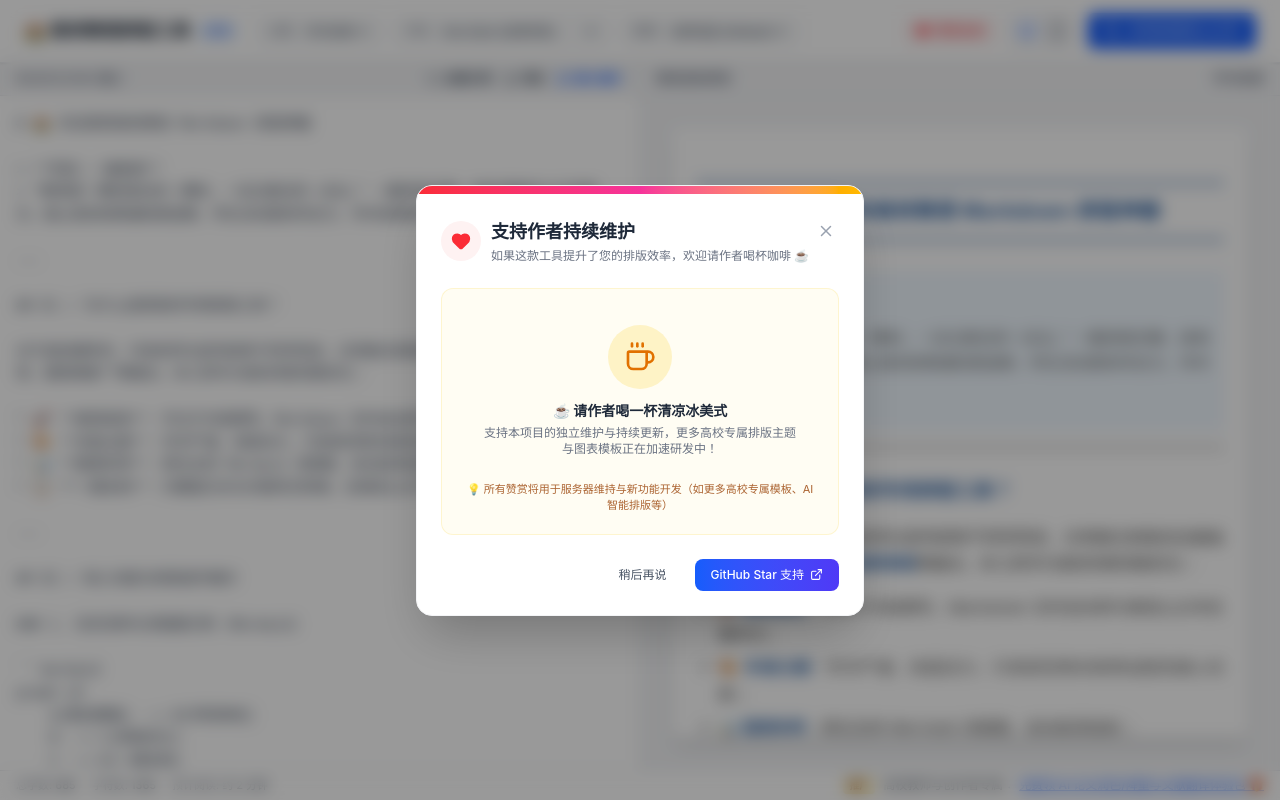
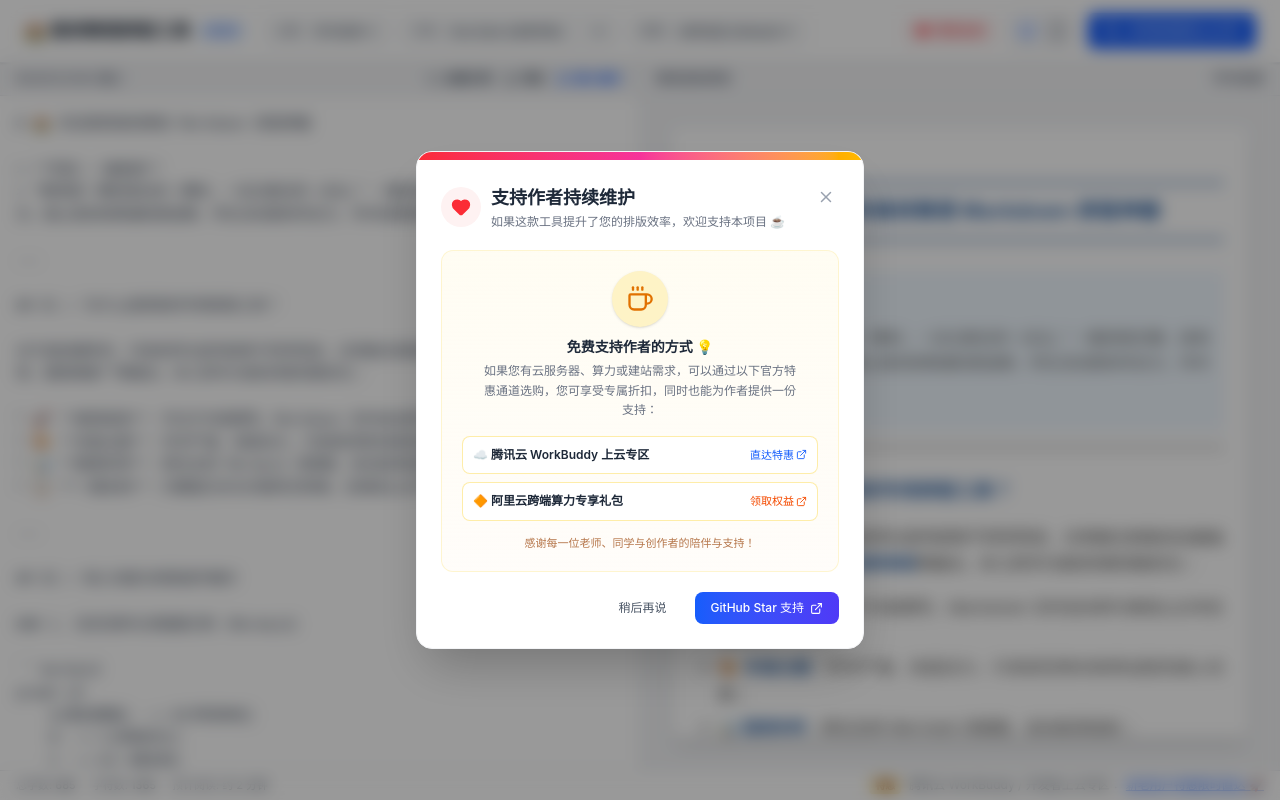
Before and after one commit to gongzyes/mdwechat, a React (Vite) app: page / in a window 1280 px wide. Both pictures are taken after a click on the button "赞赏支持". Built offline with nearby package versions, Linux system fonts and the light colour scheme.

Commit message:
feat: release v1.5.1 with real Tencent Cloud WorkBuddy & Aliyun affiliate partner links and refined sponsor modal

```diff
--- a/src/components/DonationModal.tsx
+++ b/src/components/DonationModal.tsx
@@ -35,30 +35,54 @@ export const DonationModal: React.FC<DonationModalProps> = ({ isOpen, onClose })
             </button>
           </div>
 
-          {/* 赞赏内容主体 */}
-          <div className="my-6 p-5 bg-amber-50/60 rounded-xl border border-amber-100/80 text-center">
-            {sponsorConfig.donation.qrImage ? (
-              <div className="flex justify-center my-2">
-                <img
-                  src={sponsorConfig.donation.qrImage}
-                  alt="赞赏二维码"
-                  className="w-48 h-48 object-contain rounded-lg shadow-sm"
-                />
-              </div>
-            ) : (
-              <div className="py-4">
-                <div className="inline-flex items-center justify-center w-16 h-16 rounded-full bg-amber-100 text-amber-600 mb-3">
-                  <Coffee size={32} />
+          {/* 赞赏与支持通道 */}
+          <div className="my-5 p-5 bg-gradient-to-b from-amber-50/60 to-orange-50/30 rounded-xl border border-amber-100/80 text-center">
+            <div className="inline-flex items-center justify-center w-14 h-14 rounded-full bg-amber-100 text-amber-600 mb-2.5 shadow-sm">
+              <Coffee size={28} />
+            </div>
+            <h4 className="text-sm font-bold text-gray-800">免费支持作者的方式 💡</h4>
+            <p className="text-xs text-gray-500 mt-1 max-w-xs mx-auto leading-relaxed">
+              如果您有云服务器、算力或建站需求，可以通过以下官方特惠通道选购，您可享受专属折扣，同时也能为作者提供一份支持：
+            </p>
+
+            <div className="mt-4 flex flex-col gap-2">
+              <a
+                href={sponsorConfig.bottomStatusAd.link}
+                target="_blank"
+                rel="noopener noreferrer"
+                className="flex items-center justify-between p-2.5 rounded-lg bg-white border border-amber-200/70 hover:border-blue-300 hover:shadow-sm transition-all text-left group"
+              >
+                <div className="flex items-center gap-2">
+                  <span className="text-xs font-semibold text-gray-800 group-hover:text-blue-600 transition-colors">
+                    ☁️ 腾讯云 WorkBuddy 上云专区
+                  </span>
                 </div>
-                <h4 className="text-sm font-semibold text-gray-800">☕ 请作者喝一杯清凉冰美式</h4>
-                <p className="text-xs text-gray-500 mt-1 max-w-xs mx-auto">
-                  支持本项目的独立维护与持续更新，更多高校专属排版主题与图表模板正在加速研发中！
-                </p>
-              </div>
-            )}
+                <span className="text-[11px] text-blue-600 font-medium flex items-center gap-0.5">
+                  <span>直达特惠</span>
+                  <ExternalLink size={11} />
+                </span>
+              </a>
 
-            <p className="text-[11px] text-amber-800/80 mt-2">
-              💡 {sponsorConfig.donation.note}
+              <a
+                href={sponsorConfig.copySuccessAd.link}
+                target="_blank"
+                rel="noopener noreferrer"
+                className="flex items-center justify-between p-2.5 rounded-lg bg-white border border-amber-200/70 hover:border-orange-300 hover:shadow-sm transition-all text-left group"
+              >
+                <div className="flex items-center gap-2">
+                  <span className="text-xs font-semibold text-gray-800 group-hover:text-orange-600 transition-colors">
+                    🔶 阿里云跨端算力专享礼包
+                  </span>
+                </div>
+                <span className="text-[11px] text-orange-600 font-medium flex items-center gap-0.5">
+                  <span>领取权益</span>
+                  <ExternalLink size={11} />
+                </span>
+              </a>
+            </div>
+
+            <p className="text-[11px] text-amber-800/70 mt-3.5">
+              感谢每一位老师、同学与创作者的陪伴与支持！
             </p>
           </div>
 
--- a/src/components/Editor.tsx
+++ b/src/components/Editor.tsx
@@ -230,7 +230,7 @@ export default function Editor() {
         <div className="flex items-center gap-5 flex-wrap">
           <div className="flex items-center gap-2">
             <h1 className="text-lg font-bold text-gray-800 tracking-tight">🏫 高校微信排版工具</h1>
-            <span className="text-xs bg-blue-100 text-blue-700 font-semibold px-2 py-0.5 rounded-full">v1.5</span>
+            <span className="text-xs bg-blue-100 text-blue-700 font-semibold px-2 py-0.5 rounded-full">v1.5.1</span>
           </div>
 
           <div className="flex items-center gap-3">
--- a/src/config/sponsors.ts
+++ b/src/config/sponsors.ts
@@ -8,35 +8,35 @@ export interface SponsorAd {
 }
 
 export interface BottomStatusAd {
+  badge: string;
   text: string;
   highlight: string;
   link: string;
 }
 
 export const sponsorConfig = {
-  // 底部状态栏原生文字推广（点击跳转）
+  // 底部状态栏原生文字推广（腾讯云 WorkBuddy 推广链接）
   bottomStatusAd: {
-    badge: '推广',
-    text: '高校教师与创作者专属：',
-    highlight: '免费领 AI 论文润色/降重与文献翻译体验包 🎁',
-    link: 'https://github.com/gongzyes/mdwechat', // 用户后续可替换为自己的分销/推广链接
+    badge: '特惠',
+    text: '腾讯云 WorkBuddy / 开发者上云专区：',
+    highlight: '新老用户特惠限时直达 🚀',
+    link: 'https://curl.qcloud.com/MrjROrJN',
   },
 
-  // 复制成功弹窗中的推荐卡片
+  // 复制成功弹窗中的推荐卡片（阿里云推广链接）
   copySuccessAd: {
-    tag: '创作者推荐',
-    title: '微信公众号 2.35:1 封面图一键裁剪生成工具',
-    description: '专为高校融媒体与公众号设计，海量学术/校园风高清免版权配图',
-    btnText: '免费体验',
-    link: 'https://github.com/gongzyes/mdwechat', // 用户后续可替换为自己的推广链接
+    tag: '高校与开发者特惠',
+    title: '阿里云跨端算力与云产品专属权益',
+    description: '高校科研上云、部署专属 AI 服务与建站，领新人专享大额福利礼包',
+    btnText: '一键直达领取',
+    link: 'https://www.aliyun.com/benefit/client/cross?userCode=il5dziv2',
   },
 
   // 赞赏支持配置
   donation: {
     title: '支持作者持续维护',
-    subtitle: '如果这款工具提升了您的排版效率，欢迎请作者喝杯咖啡 ☕',
-    note: '所有赞赏将用于服务器维持与新功能开发（如更多高校专属模板、AI 智能排版等）',
-    // 默认赞赏二维码图片路径（可放置在 public/pay_qr.png）
-    qrImage: '', // 如果为空则显示极简爱心赞助卡片
+    subtitle: '如果这款工具提升了您的排版效率，欢迎支持本项目 ☕',
+    note: '所有赞助将用于服务器维持与新功能开发（如更多高校专属模板、AI 智能排版等）',
+    qrImage: '', // 暂不放置个人收款二维码
   }
 };
```
